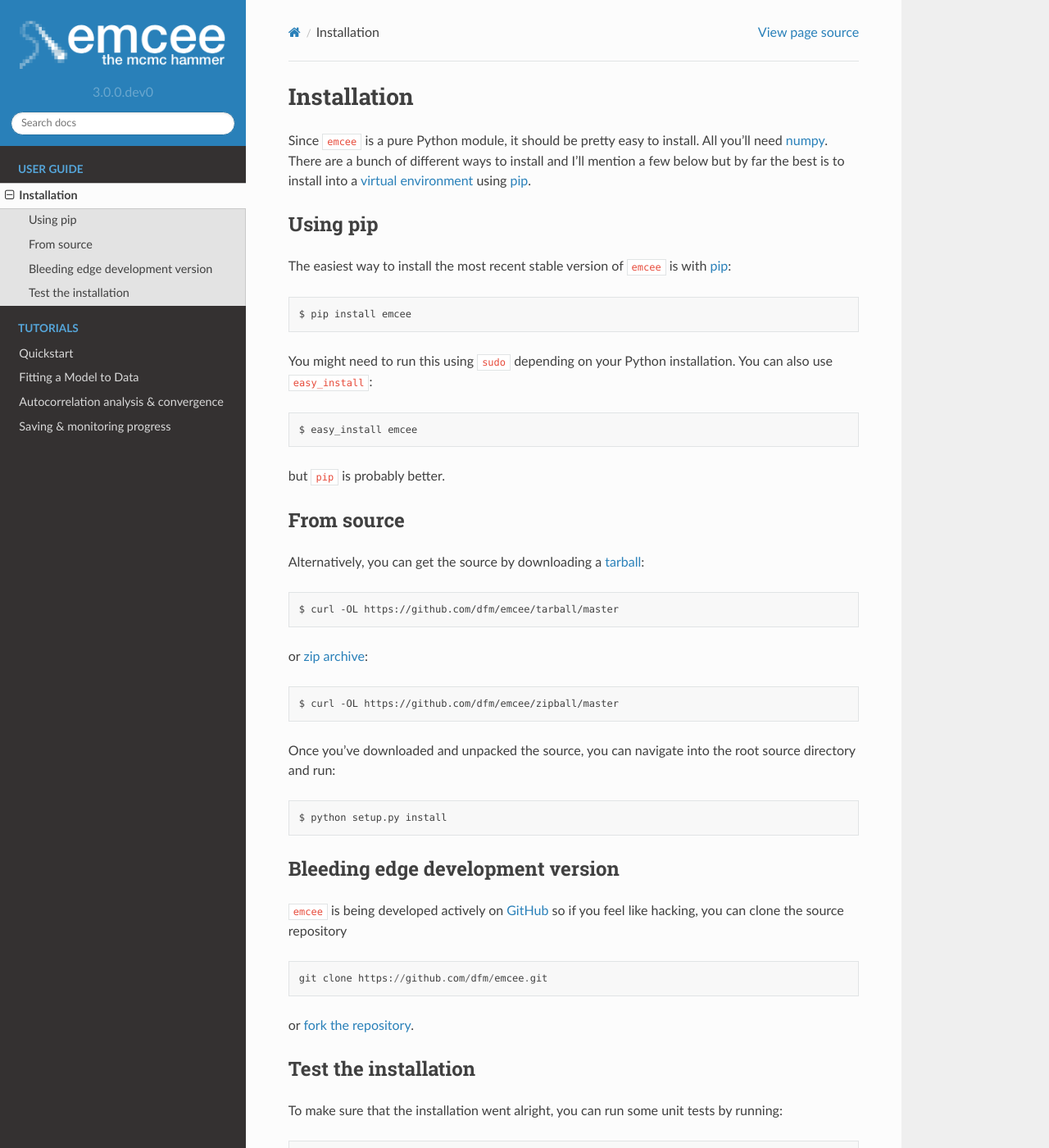
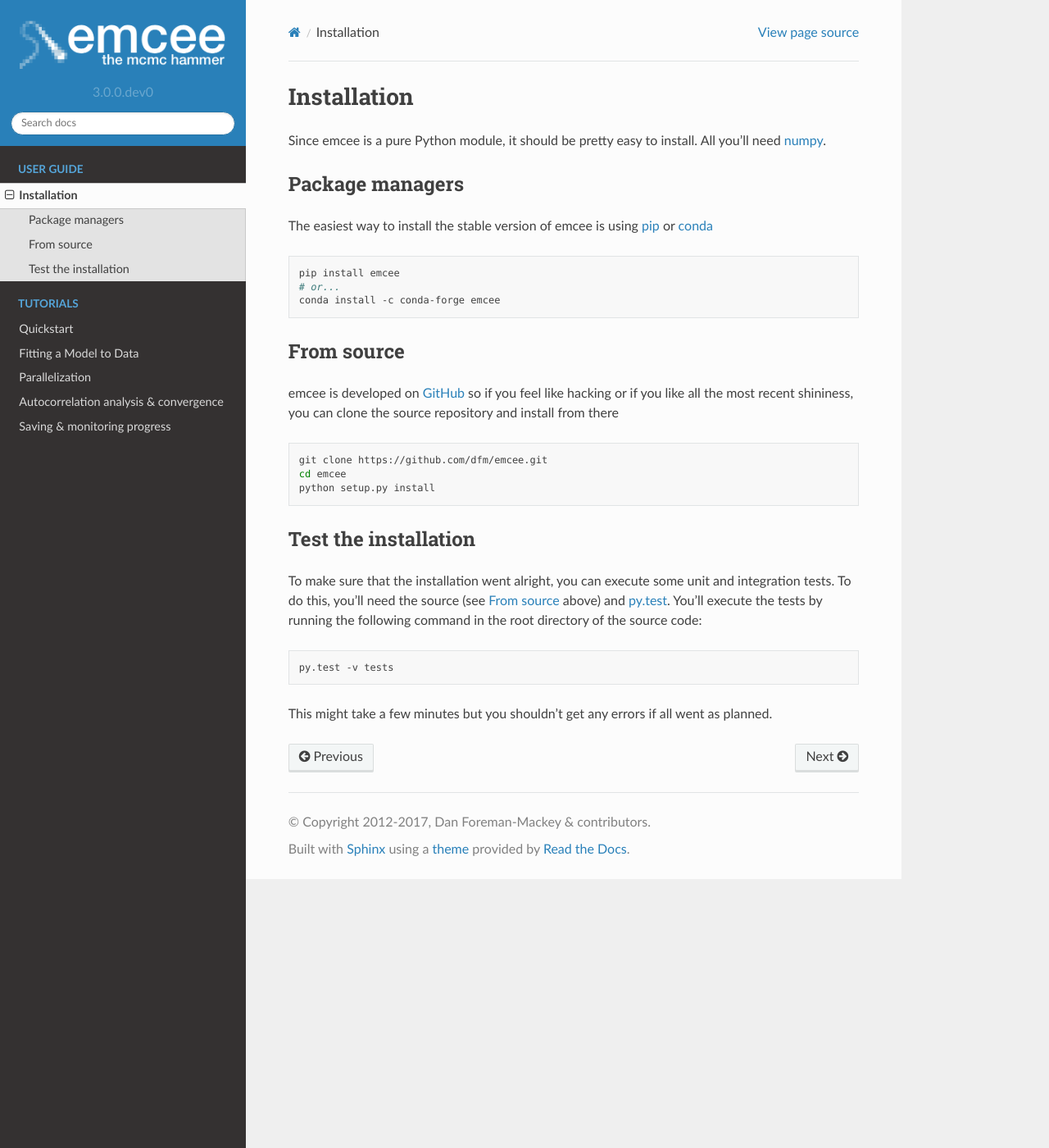
Before and after one commit to dfm/emcee, a Sphinx documentation site: the page built from docs/user/install.rst, in a window 1280 px wide and 1400 px high. Shown: the whole window at 82% size. Built offline with Sphinx 7.4.7 and the Read the Docs theme 2.0.0, drawn with Linux system fonts in a browser that asks for light colours; some of the changed text lies outside the part shown.

Commit message:
parallel tutorial and install docs

```diff
--- a/docs/index.rst
+++ b/docs/index.rst
@@ -80,6 +80,7 @@ If you run into any issues, please don't hesitate to `open an issue on GitHub
 
    tutorials/quickstart
    tutorials/line
+   tutorials/parallel
    tutorials/autocorr
    tutorials/monitor
 
--- a/docs/user/install.rst
+++ b/docs/user/install.rst
@@ -3,86 +3,52 @@
 Installation
 ============
 
-Since ``emcee`` is a pure Python module, it should be pretty easy to install.
-All you'll need `numpy <http://numpy.scipy.org/>`_. There are a bunch of
-different ways to install and I'll mention a few below but by far the best
-is to install into a `virtual environment <http://www.virtualenv.org/>`_
-using `pip <http://www.pip-installer.org/>`_.
+Since emcee is a pure Python module, it should be pretty easy to install.
+All you'll need `numpy <http://numpy.scipy.org/>`_.
 
 
-Using pip
----------
+Package managers
+----------------
 
-The easiest way to install the most recent stable version of ``emcee`` is
-with `pip <http://www.pip-installer.org/>`_:
+The easiest way to install the stable version of emcee is using
+`pip <http://www.pip-installer.org/>`_ or `conda <https://conda.io>`_
 
-::
+.. code-block:: bash
 
-    $ pip install emcee
+    pip install emcee
+    # or...
+    conda install -c conda-forge emcee
 
-You might need to run this using ``sudo`` depending on your Python
-installation. You can also use ``easy_install``:
 
-::
-
-    $ easy_install emcee
-
-but ``pip`` is probably better.
-
+.. _source:
 
 From source
 -----------
 
-Alternatively, you can get the source by downloading a
-`tarball <https://github.com/dfm/emcee/tarball/master>`_:
+emcee is developed on `GitHub <https://github.com/dfm/emcee>`_ so if you feel
+like hacking or if you like all the most recent shininess, you can clone the
+source repository and install from there
 
-::
-
-    $ curl -OL https://github.com/dfm/emcee/tarball/master
-
-or `zip archive <https://github.com/dfm/emcee/zipball/master>`_:
-
-::
-
-    $ curl -OL https://github.com/dfm/emcee/zipball/master
-
-Once you've downloaded and unpacked the source, you can navigate into the
-root source directory and run:
-
-::
-
-    $ python setup.py install
-
-
-Bleeding edge development version
----------------------------------
-
-``emcee`` is being developed actively on `GitHub
-<https://github.com/dfm/emcee>`_ so if you feel like hacking, you can clone
-the source repository
-
-::
+.. code-block:: bash
 
     git clone https://github.com/dfm/emcee.git
-
-or `fork the repository <https://github.com/dfm/emcee>`_.
+    cd emcee
+    python setup.py install
 
 
 Test the installation
 ---------------------
 
-To make sure that the installation went alright, you can run some unit tests
-by running:
+To make sure that the installation went alright, you can execute some unit and
+integration tests.
+To do this, you'll need the source (see :ref:`source` above) and
+`py.test <https://docs.pytest.org>`_.
+You'll execute the tests by running the following command in the root
+directory of the source code:
 
-::
+.. code-block:: bash
 
-    python -c 'import emcee; emcee.test()'
-
-or, if you have `nose <http://nose.readthedocs.org/>`_:
-
-::
-
-    nosetests
+    py.test -v tests
 
 This might take a few minutes but you shouldn't get any errors if all went
 as planned.
```
Also changed, not shown: docs/tutorials/parallel.rst (added, +329 -0 lines), docs/_static/notebooks/parallel.ipynb, 2 other files.
